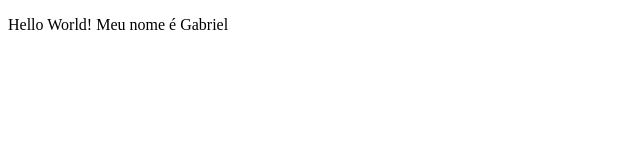
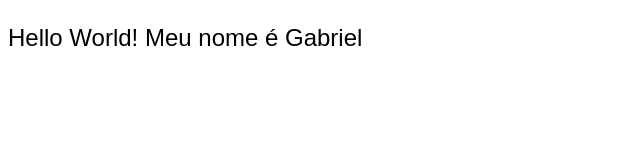
Before and after one commit to ufjf-dcc202/ufjf-dcc202-2024-3-a-atv02-gabrielhcg05, a plain HTML site: page index.html in a window 1280 px wide. Shown: the whole page, without its empty margins (0-640 px from the left). Drawn offline with Linux system fonts and the light colour scheme.

Commit message:
style index

```diff
--- a/index.html
+++ b/index.html
@@ -6,6 +6,6 @@
     <title>DCC202 2024-3-1: Atividade 2</title>
 </head>
 <body>
-    <p>Hello World! Meu nome é Gabriel</p>
+    <p style="font-size: 1.5em; font-family: sans-serif;">Hello World! Meu nome é Gabriel</p>
 </body>
 </html>
```
